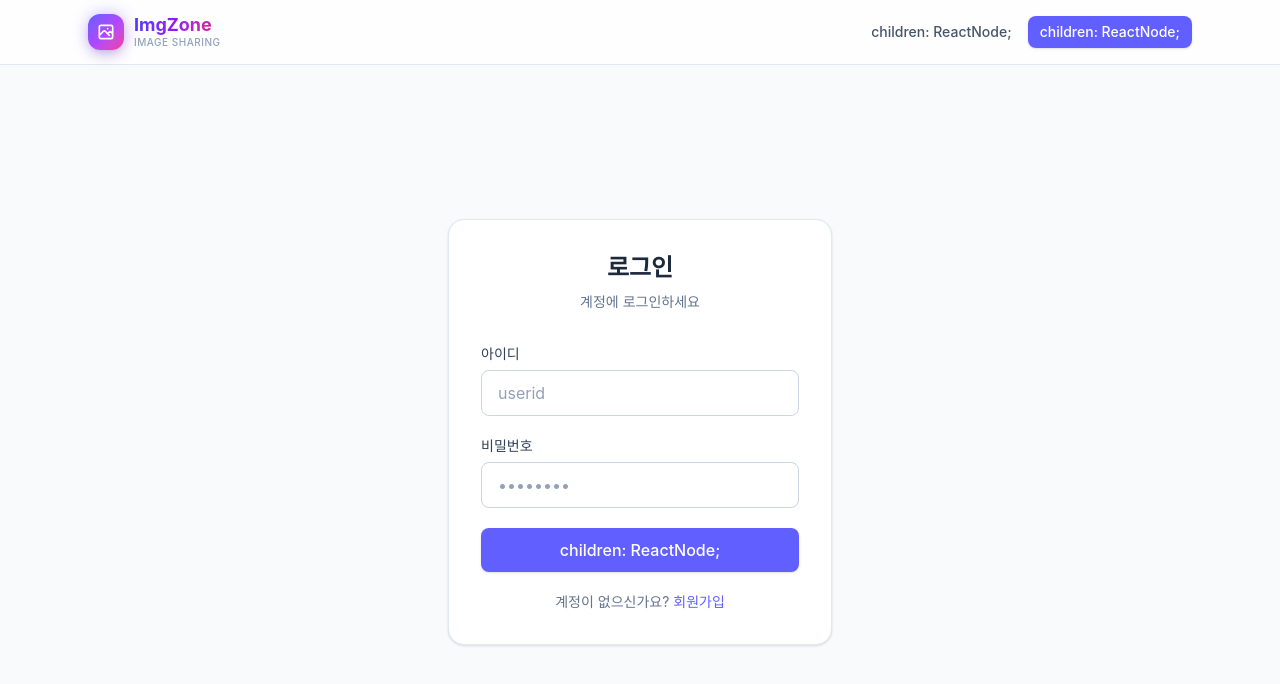
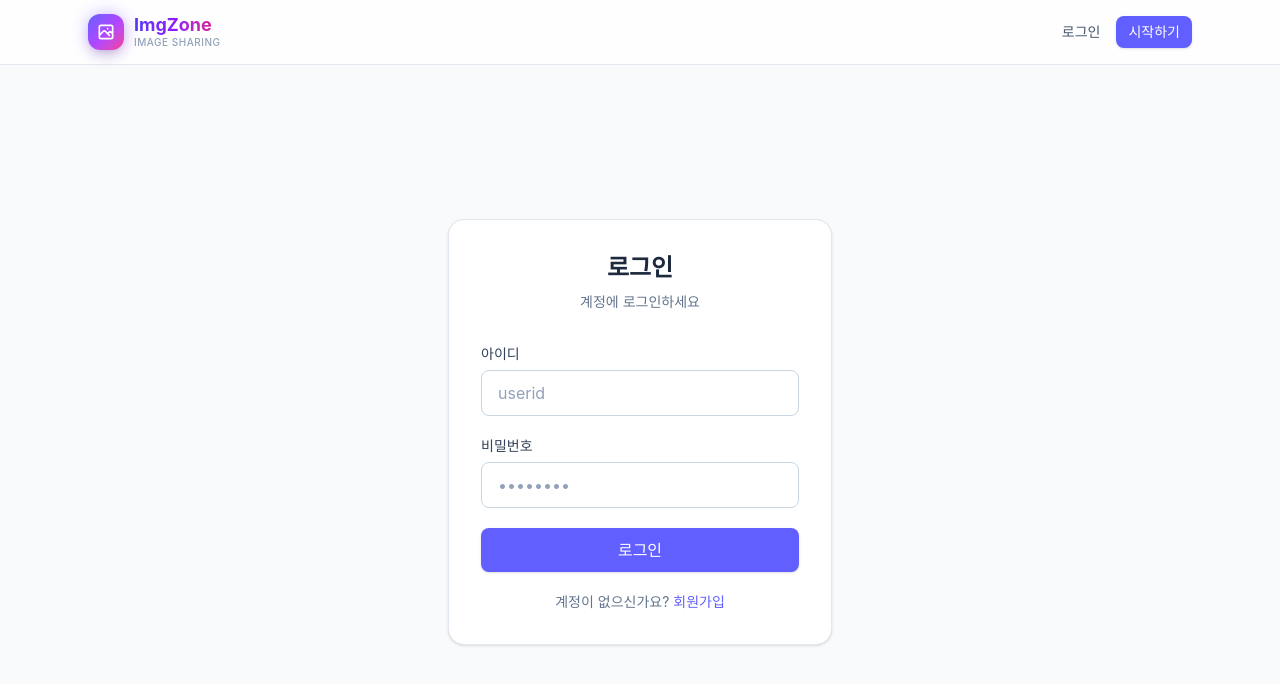
Before and after one commit to zito-git/imgzone-nestjs, a Next.js app in the folder front/: page /login in a window 1280 px wide. Shown: the top 684 px of the page. Built offline with nearby package versions, Linux system fonts and the light colour scheme; no server answers; a web font is replaced by a local one.

Commit message:
feat: docker compose 포트 설정

```diff
--- a/front/docker-compose.yml
+++ b/front/docker-compose.yml
@@ -4,7 +4,7 @@ services:
     container_name: imgzone-front
     restart: always
     ports:
-      - "4000:4000"
+      - "127.0.0.1:4000:4000"
     networks:
       - app-network
 
--- a/front/src/components/common/Button.tsx
+++ b/front/src/components/common/Button.tsx
@@ -1,13 +1,15 @@
 "use client";
 
 import { motion, HTMLMotionProps } from "framer-motion";
-import { forwardRef } from "react";
+import { forwardRef, ReactNode } from "react";
 
 interface ButtonProps extends Omit<HTMLMotionProps<"button">, "ref"> {
   variant?: "primary" | "secondary" | "outline" | "ghost";
   size?: "sm" | "md" | "lg";
   isLoading?: boolean;
   fullWidth?: boolean;
+  children?: ReactNode;
+  loading?: boolean;
 }
 
 const Button = forwardRef<HTMLButtonElement, ButtonProps>(
@@ -76,7 +78,7 @@ const Button = forwardRef<HTMLButtonElement, ButtonProps>(
             />
           </svg>
         )}
-        children: ReactNode;
+        {children}
       </motion.button>
     );
   }
```
Also changed, not shown: 1 other file (tests, documents, lock files or other folders).
